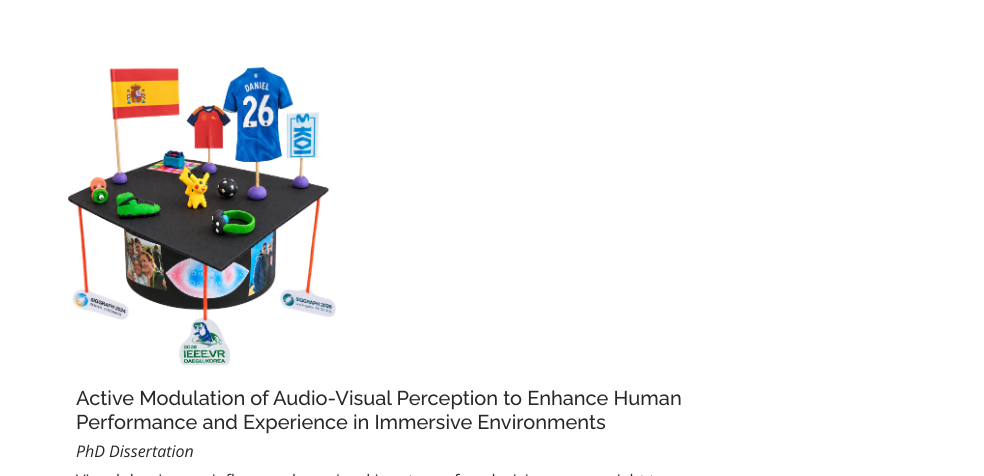
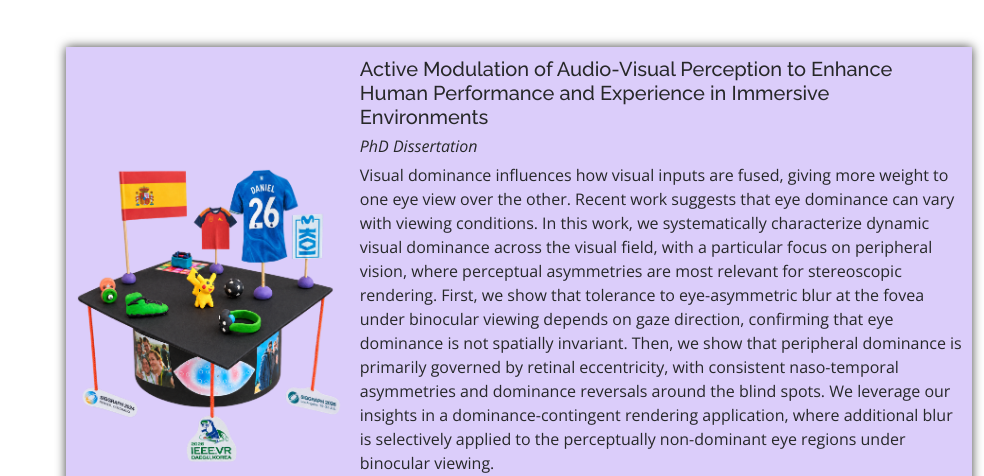
Before and after one commit to DJimenezNavarro/djimeneznavarro.github.io, a plain HTML site: page index.html in a window 1280 px wide. Shown: the part 875-1351 px from the top of the page, without its empty margins (296-1280 px from the left). Drawn offline with nearby package versions, Linux system fonts and the light colour scheme.

Commit message:
Update style.css

```diff
--- a/assets/css/style.css
+++ b/assets/css/style.css
@@ -1257,6 +1257,15 @@ section {
   box-shadow: 0 0 10px rgba(0, 0, 0, 0.75); /* Add box shadow effect */
 }
 
+.thesis-box-highlight {
+  display: flex;
+  align-items: center;
+  margin-bottom: 20px;
+  background-color: #c9b5f8ab; /*?? #ffefc1 #ffe599 */
+  padding: 10px;
+  box-shadow: 0 0 10px rgba(0, 0, 0, 0.75); /* Add box shadow effect */
+}
+
 .image {
   flex: 0 0 30%;
   max-width: 30%;
```
